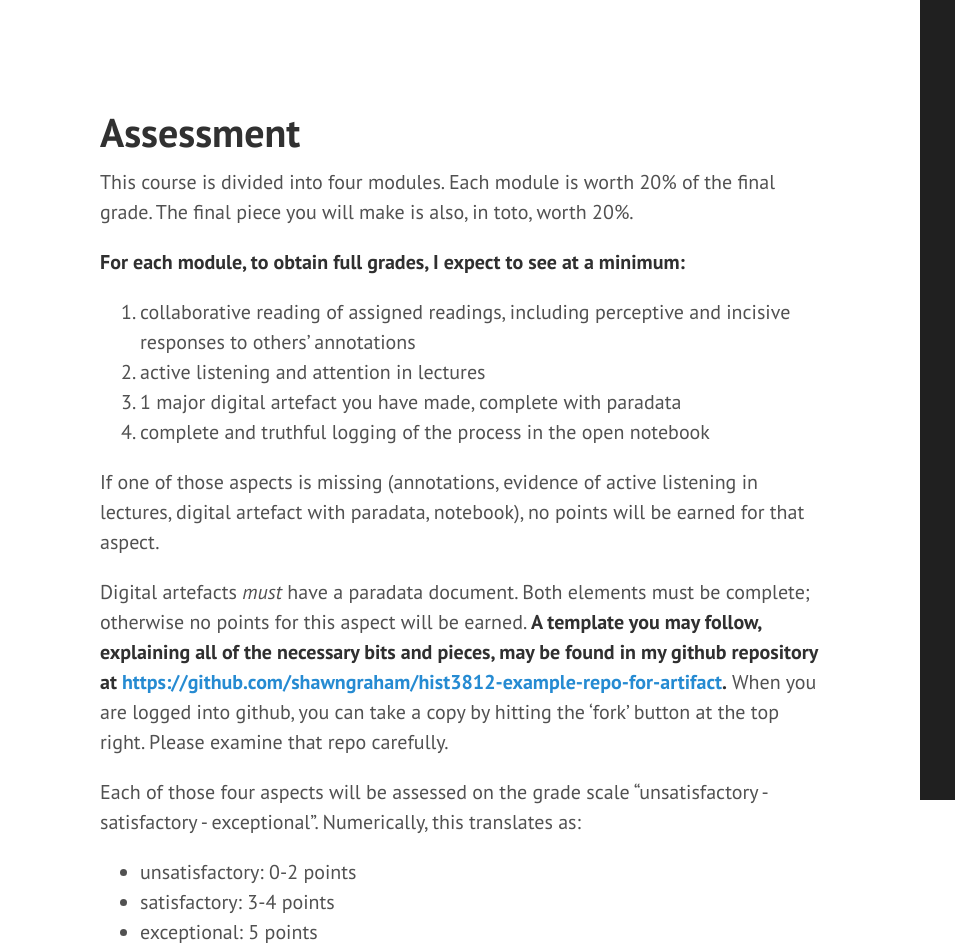
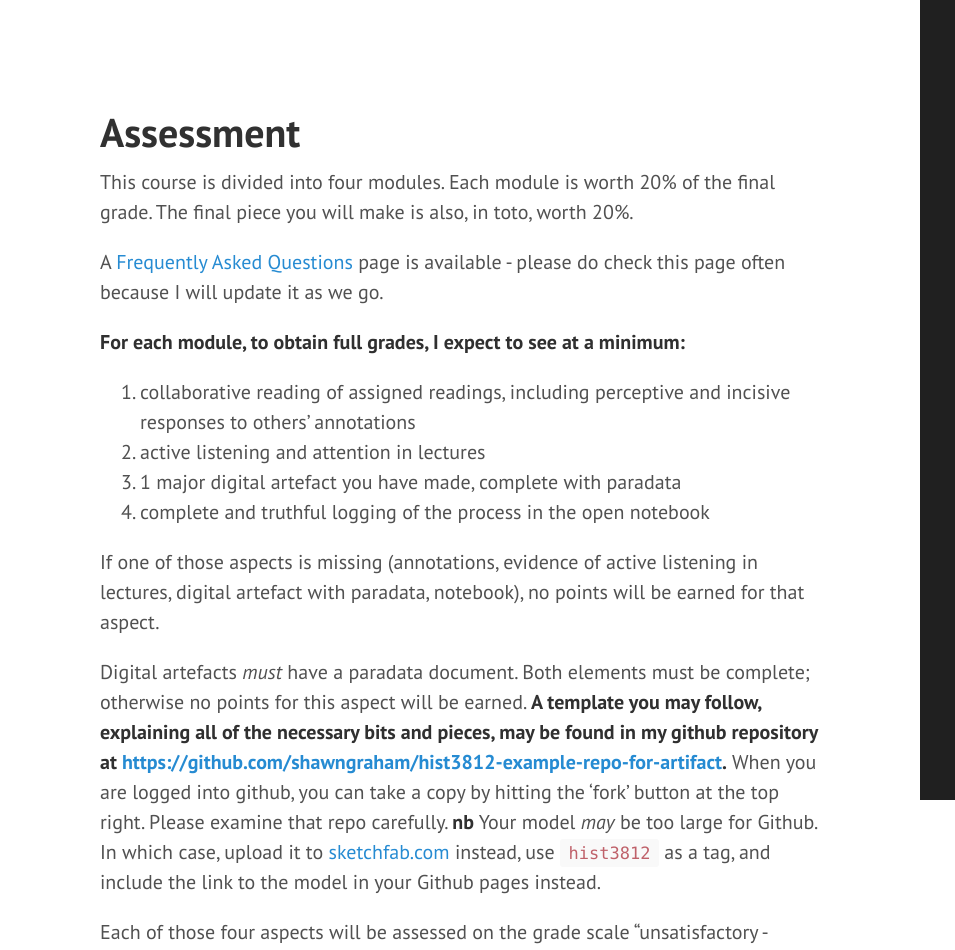
Before and after one commit to shawngraham/hist3812w18, a plain HTML site: page assessment/index.html in a window 1280 px wide. Shown: the top 950 px of the page, 0-955 px from the left. Drawn offline with Linux system fonts and the light colour scheme.

Commit message:
updated readings

```diff
--- a/assessment/index.html
+++ b/assessment/index.html
@@ -52,6 +52,8 @@
 
 <p></p>
 
+<p>A <a href="https://github.com/shawngraham/hist3812w18/wiki/FAQ">Frequently Asked Questions</a> page is available - please do check this page often because I will update it as we go.</p>
+
 <p><strong>For each module, to obtain full grades, I expect to see at a minimum:</strong></p>
 
 <ol>
@@ -63,7 +65,7 @@
 
 <p>If one of those aspects is missing (annotations, evidence of active listening in lectures, digital artefact with paradata, notebook), no points will be earned for that aspect.</p>
 
-<p>Digital artefacts <em>must</em> have a paradata document. Both elements must be complete; otherwise no points for this aspect will be earned. <strong>A template you may follow, explaining all of the necessary bits and pieces, may be found in my github repository at <a href="https://github.com/shawngraham/hist3812-example-repo-for-artifact">https://github.com/shawngraham/hist3812-example-repo-for-artifact</a>.</strong> When you are logged into github, you can take a copy by hitting the &lsquo;fork&rsquo; button at the top right. Please examine that repo carefully.</p>
+<p>Digital artefacts <em>must</em> have a paradata document. Both elements must be complete; otherwise no points for this aspect will be earned. <strong>A template you may follow, explaining all of the necessary bits and pieces, may be found in my github repository at <a href="https://github.com/shawngraham/hist3812-example-repo-for-artifact">https://github.com/shawngraham/hist3812-example-repo-for-artifact</a>.</strong> When you are logged into github, you can take a copy by hitting the &lsquo;fork&rsquo; button at the top right. Please examine that repo carefully. <strong>nb</strong> Your model <em>may</em> be too large for Github. In which case, upload it to <a href="http://sketchfab.com">sketchfab.com</a> instead, use <code>hist3812</code> as a tag, and include the link to the model in your Github pages instead.</p>
 
 <p>Each of those four aspects will be assessed on the grade scale &ldquo;unsatisfactory - satisfactory - exceptional&rdquo;. Numerically, this translates as:</p>
 
```
Also changed, not shown: schedule/index.html (+2 -0 lines).
